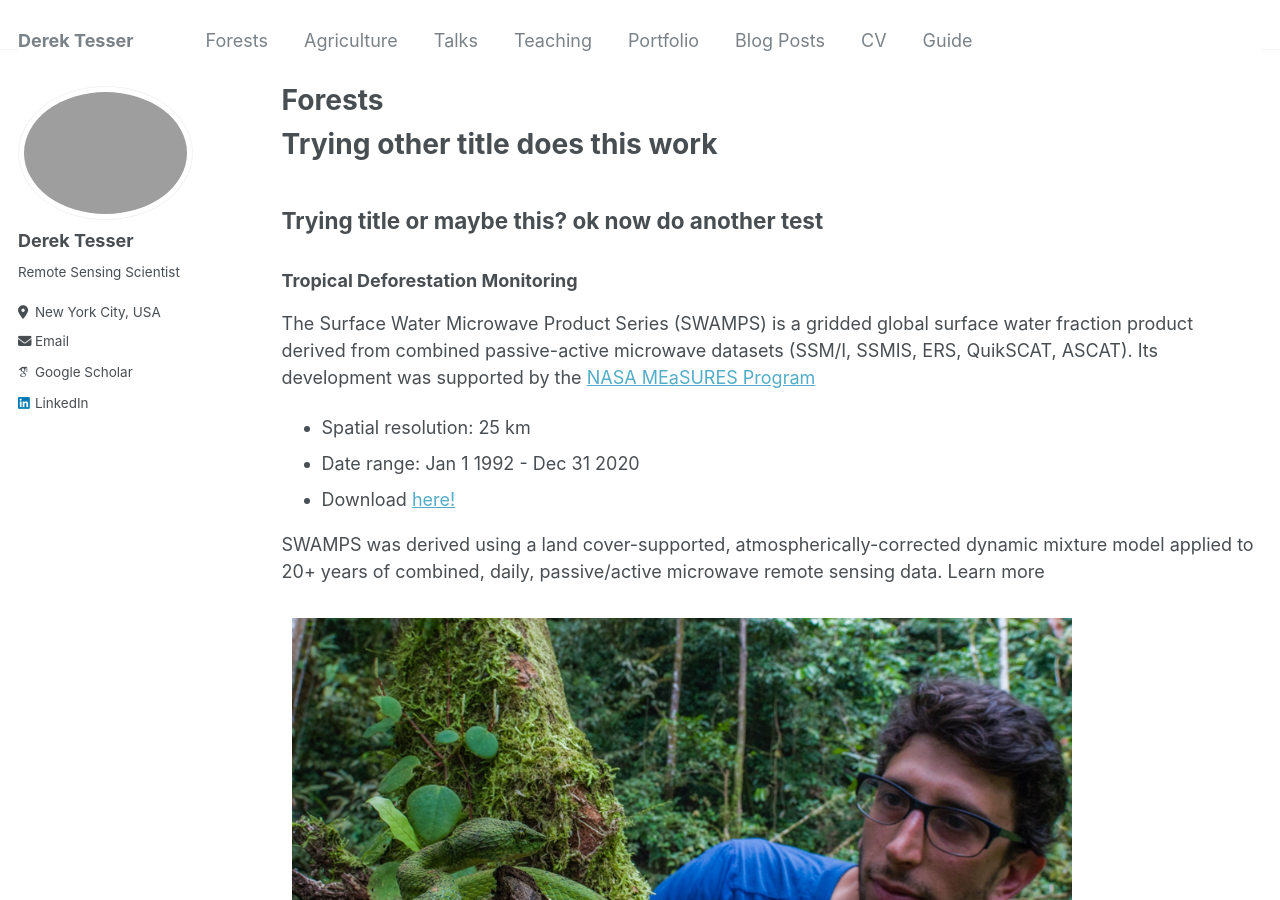
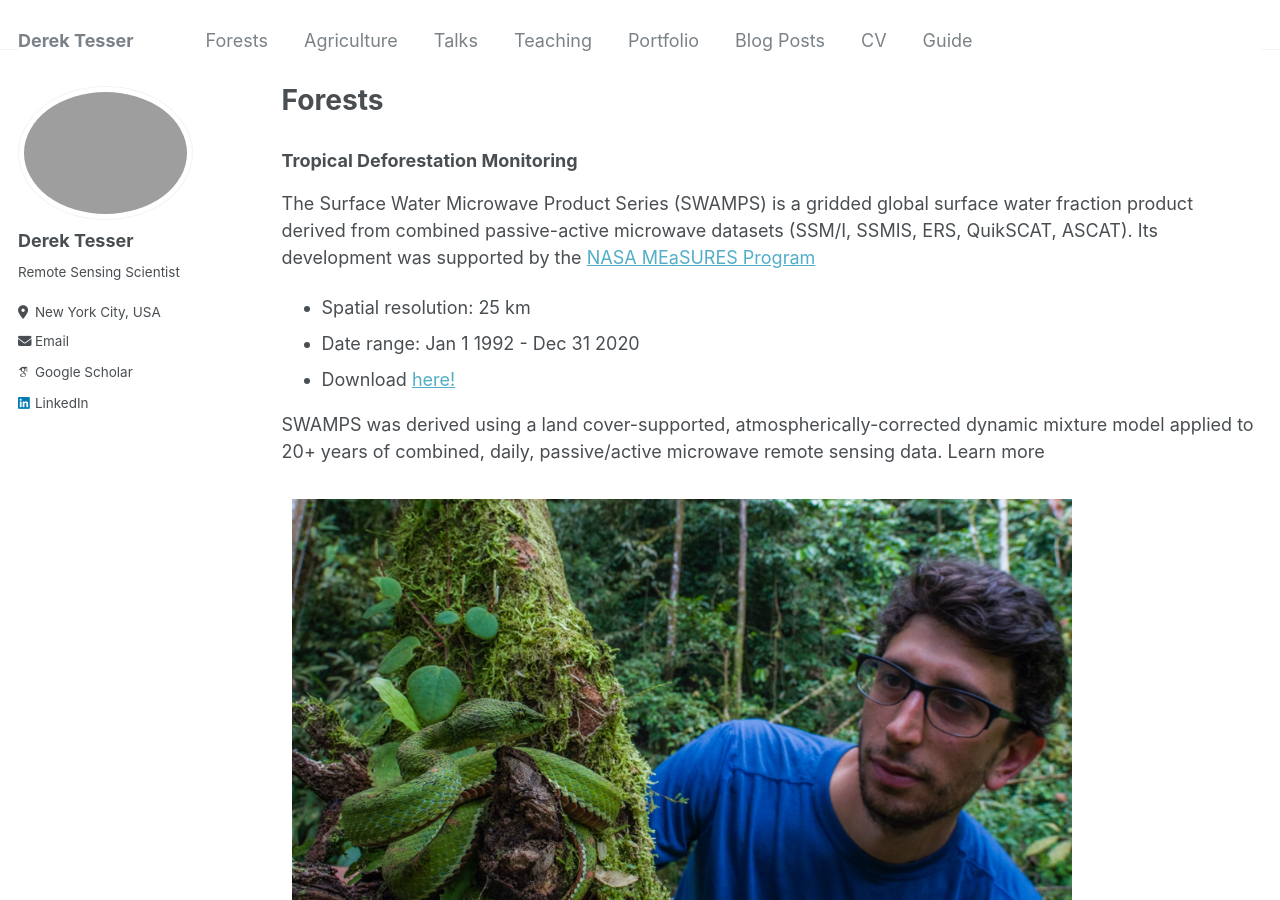
Before and after one commit to dstesser/dstesser.github.io, a Jekyll site: the page built from _pages/forests.md, in a window 1280 px wide and 900 px high. Built offline with Jekyll 4.4.1, drawn with Linux system fonts in a browser that asks for light colours; some web fonts are replaced.

```diff
--- a/_pages/forests.md
+++ b/_pages/forests.md
@@ -6,10 +6,6 @@ author_profile: true
 ---
 
 {% include base_path %}
-
-# Trying other title does this work
-
-## Trying title or maybe this? ok now do another test
 
 ### Tropical Deforestation Monitoring
 
```
Also changed, not shown: _pages/about.md (+1 -1 lines), images/fpfd.png (added), images/sabalito.gif (added).
